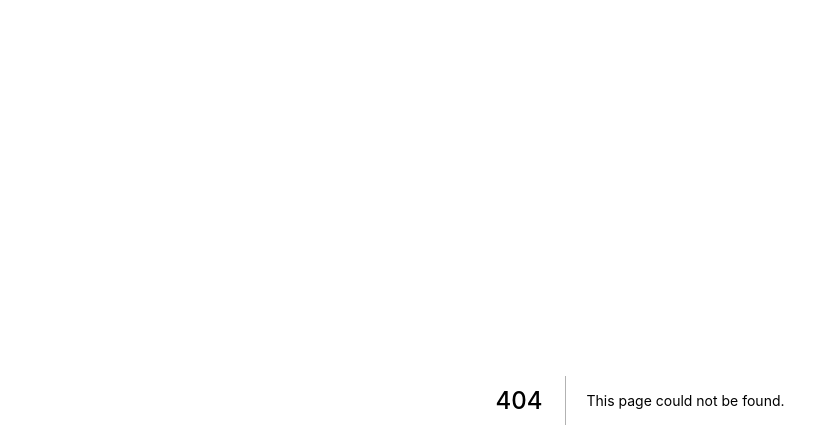
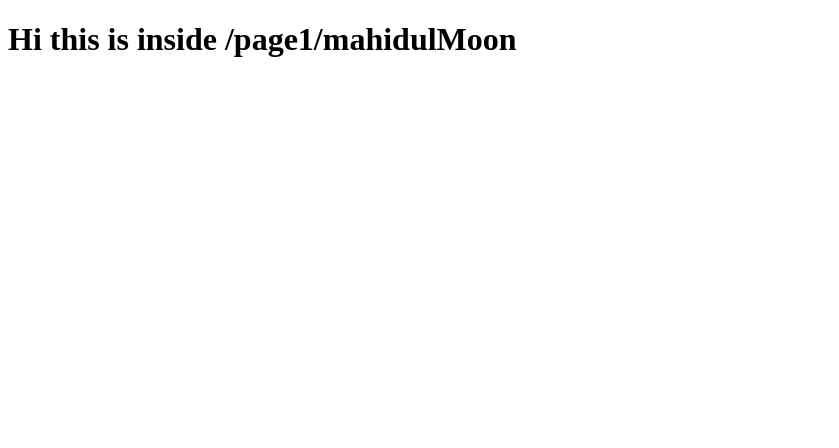
Before and after one commit to mahidulmoon/Freaking-Nextjs-AllinOne-learing-, a Next.js app: page /page1/mahidulmoon in a window 1280 px wide. Before the commit this address had no page. Shown: the top 448 px of the page, without its empty margins (0-839 px from the left). Built offline with nearby package versions, Linux system fonts and the light colour scheme.

Commit message:
added routing

```diff
--- a/pages/index.tsx
+++ b/pages/index.tsx
@@ -38,6 +38,8 @@ function Home(props) {
       <h2 className="custom">This is to test from golbal css file</h2>
       <br />
       <h2><Link href="/nicepage">Another Page</Link></h2>
+      <h2><Link href="/page1">Page1</Link></h2>
+      <h2><Link href="/page1/mahidulmoon">Mahidulmoon</Link></h2>
 
       <form>
         <input type="text" name="username" value={username} onChange={e => setUsername(e.target.value)} />
--- /dev/null
+++ b/pages/page1/mahidulmoon.tsx
@@ -0,0 +1,3 @@
+export default function mahidulMoon(){
+    return <h1>Hi this is inside /page1/mahidulMoon</h1>
+}
```
